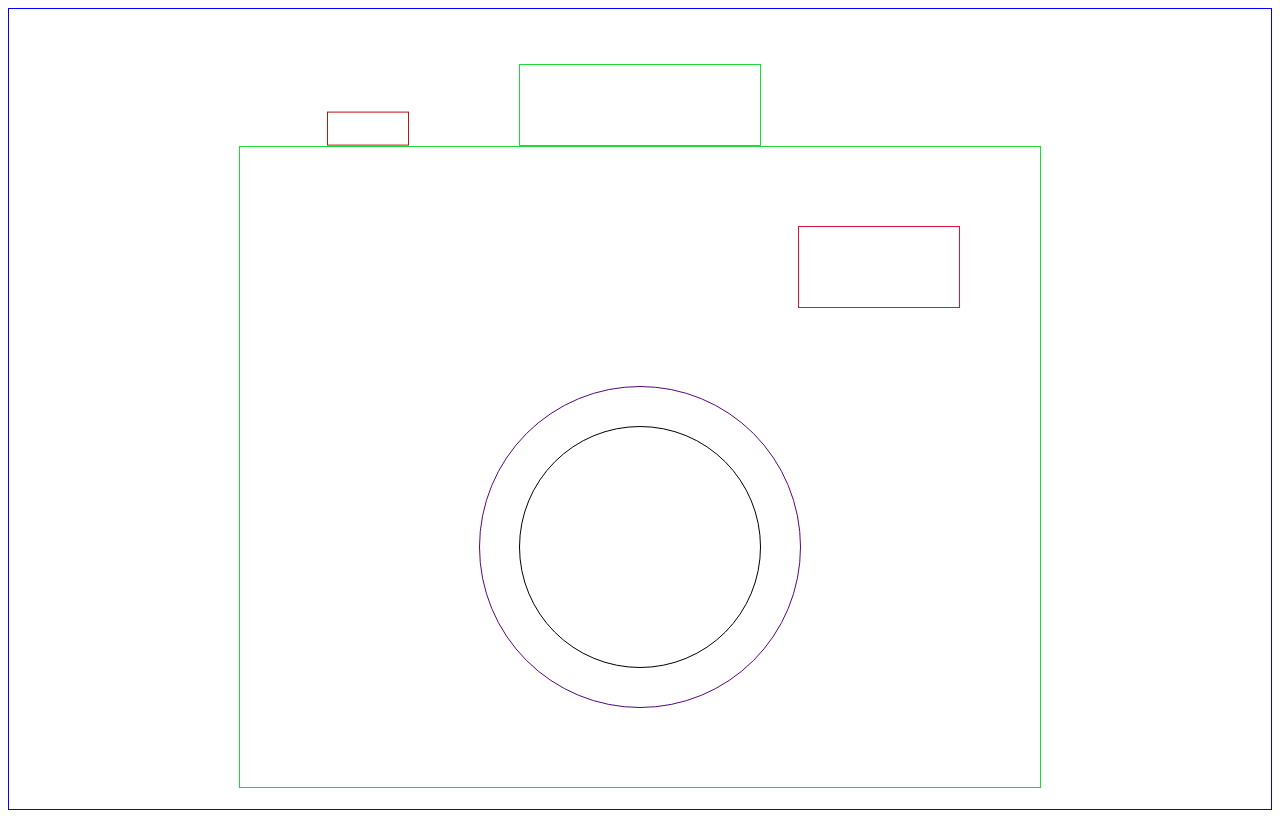
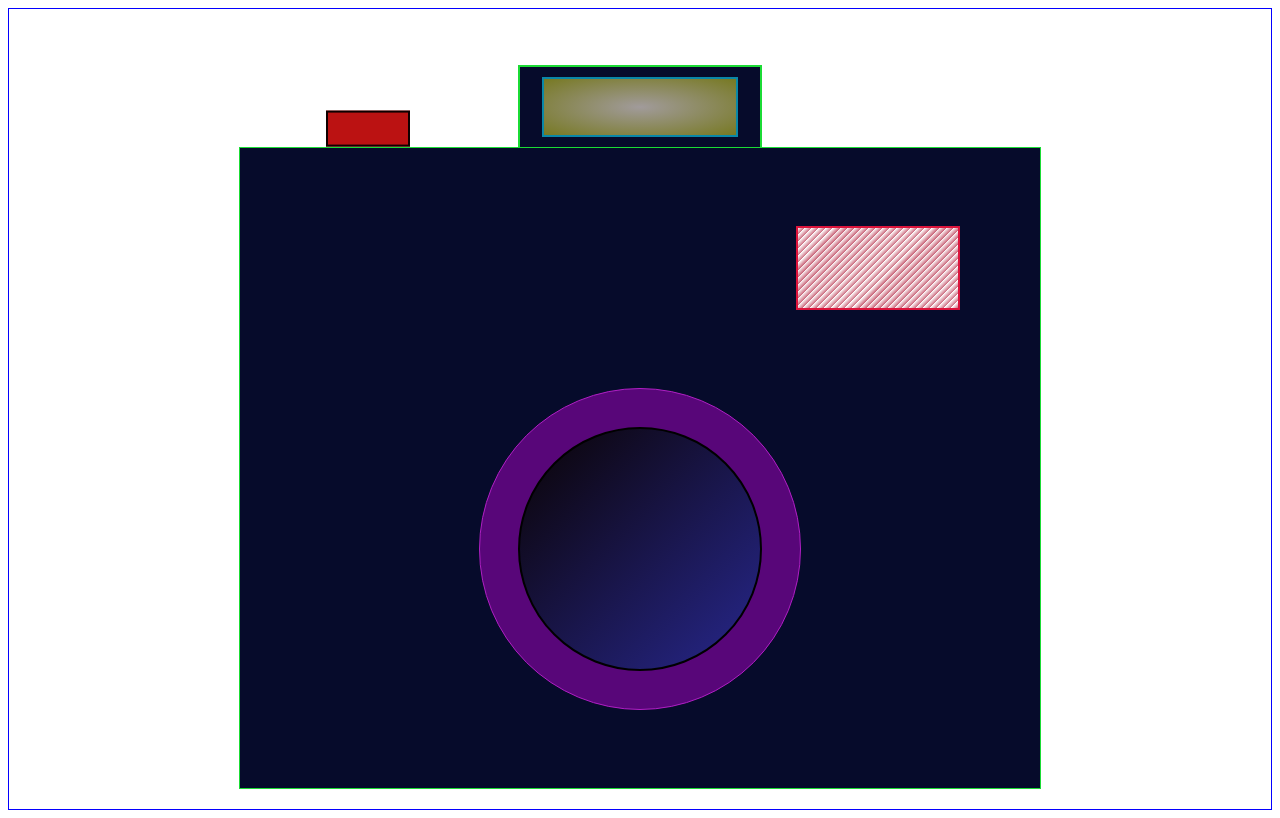
Before and after one commit to sandra9ro/camera-animation-css, a plain HTML site: page index.html in a window 1280 px wide. Drawn offline with Linux system fonts and the light colour scheme.

Commit message:
finish camera look and flash animation

```diff
--- a/index.html
+++ b/index.html
@@ -10,18 +10,24 @@
   <body>
     <div class="main-container">
     <!-- <div class="camera-upper"> -->
-      <a class="button"></a>
-
-      <div class="visor"></div>
+      <div class="button"></div>
+      <div class="visor">
+        <div class="inner-visor"></div>
+      </div>
     <!-- </div> -->
       <div class="camera">
-        <div class="visor-outter">
-        <div class="flash"></div>
+        <div class="flash-outter">
+        <div class="flash">
+          <div class="flash-ligth rotate">
+            <div class="flash-ligth"></div>
+          </div>
+        </div>
         </div>
         <div class="lens">
           <div class="inner-lens"></div>
         </div>
       </div>
     </div>
+
   </body>
 </html>
--- a/styles/main.css
+++ b/styles/main.css
@@ -1,8 +1,3 @@
-/* <div class="main-container">
-<div class="button"></div>
-<div class="camera">
-  <div class="lens">
-    <div class="inner-lens"></div> */
 .body {
   margin: 0;
   padding: 0;
@@ -16,54 +11,137 @@
   align-items: center;
   justify-content: center;
 }
+
 .camera-upper {
   border: steelblue solid 1px;
   width: 50rem;
   display: flex;
   justify-content: center;
   align-items: flex-end;
+  /* background-color: steelblue solid; */
 }
 
 .button {
-  border: rgb(187, 18, 18) 1px solid;
+  border: rgb(15, 0, 0) 2px solid;
   height: 2rem;
   width: 5rem;
   transform: translate(-17rem, 5.1rem);
   transition: color ease 3s;
-  &:hover{
-    background-color: black;
-  }
+  background-color: rgb(187, 18, 18);
 }
+
 .camera {
-  border: rgb(27, 219, 53) 1px solid;
+  border: rgb(27, 219, 53) 1.5px solid;
+  /* border-top: 0px; */
+  background-color: rgb(6, 11, 43);
   height: 40rem;
   width: 50rem;
   justify-content: space-evenly;
   align-items: center;
   display: flex;
   flex-direction: column;
+  /* background-color: grey; */
 }
-.visor-outter {
+
+.visor {
+  border: rgb(27, 219, 53) 2px solid;
+  border-bottom: 0px;
+  background-color: rgb(6, 11, 43);
+  /* border-bottom: white; */
+  height: 5rem;
+  width: 15rem;
+  display: flex;
+  justify-content: center;
+  align-items: center;
+}
+
+.inner-visor{
+  border: 2px rgb(10, 135, 167) solid;
+  /* background-color: rgb(188, 189, 123); */
+  background: radial-gradient(ellipse farthest-corner, rgb(161, 155, 155),rgb(119, 121, 34));
+
+  height: 3.5rem;
+  width: 12rem;
+  /* z-index: 3; */
+}
+
+.flash-outter {
   /* border: crimson 1px solid; */
   width: 80%;
   /* height: 10rem; */
   display: flex;
   justify-content: flex-end;
 }
-.visor {
-  border: rgb(27, 219, 53) 1px solid;
-  /* border-bottom: white; */
-  height: 5rem;
-  width: 15rem;
-}
+
 .flash {
-  border: crimson 1px solid;
+  border: crimson 2px solid;
+  background-color: rgb(202, 103, 123);
+  background: repeating-linear-gradient(-45deg, rgb(202, 103, 123) 15px, white 20px), rgb(202, 103, 123) 20px;
   height: 5rem;
   width: 10rem;
+  display: flex;
+  justify-content: center;
+  align-items: center;
   /* transform: translate(10rem); */
 }
+
+.flash-ligth{
+  transform: rotate(45deg);
+  background-color: white;
+animation-duration: 0.15s;
+animation-name: ligth-flash;
+}
+
+@keyframes ligth-flash {
+
+  from{
+    width: 0rem;
+    height: 0rem;
+  }
+
+  to{
+    width: 100rem;
+    height: 100rem;
+  }
+
+  /* 0%{
+    width: 0rem;
+    height: 0rem;
+  }
+20%{
+  width: 0.5rem;
+  height: 0.5rem;
+}
+40%{
+  width: 5rem;
+  height: 5rem;
+
+}
+60%{
+  width: 15rem;
+  height: 15rem;
+
+}
+80%{
+  width: 50rem;
+  height: 50rem;
+
+}
+
+90%{
+  width: 100rem;
+  height: 100rem;
+}   */
+
+}
+
+.rotate{
+  transform: rotate(15deg);
+}
+
 .lens {
-  border: rgb(88, 6, 121) 1px solid;
+  border: rgb(176, 31, 196) 1px solid;
+  background-color: rgb(88, 6, 121);
   height: 20rem;
   width: 20rem;
   border-radius: 50%;
@@ -71,8 +149,12 @@
   justify-content: center;
   align-items: center;
 }
+
 .inner-lens {
-  border: black 1px solid;
+  border: black 2px solid;
+  background-color: rgb(182, 167, 167);
+  background: radial-gradient(rgb(150, 140, 140), rgb(99, 80, 80));
+  background: linear-gradient(135deg, rgb(10, 3, 3),rgb(39, 39, 141));
   height: 15rem;
   width: 15rem;
   border-radius: 50%;
```
Also changed, not shown: 1 other file.
